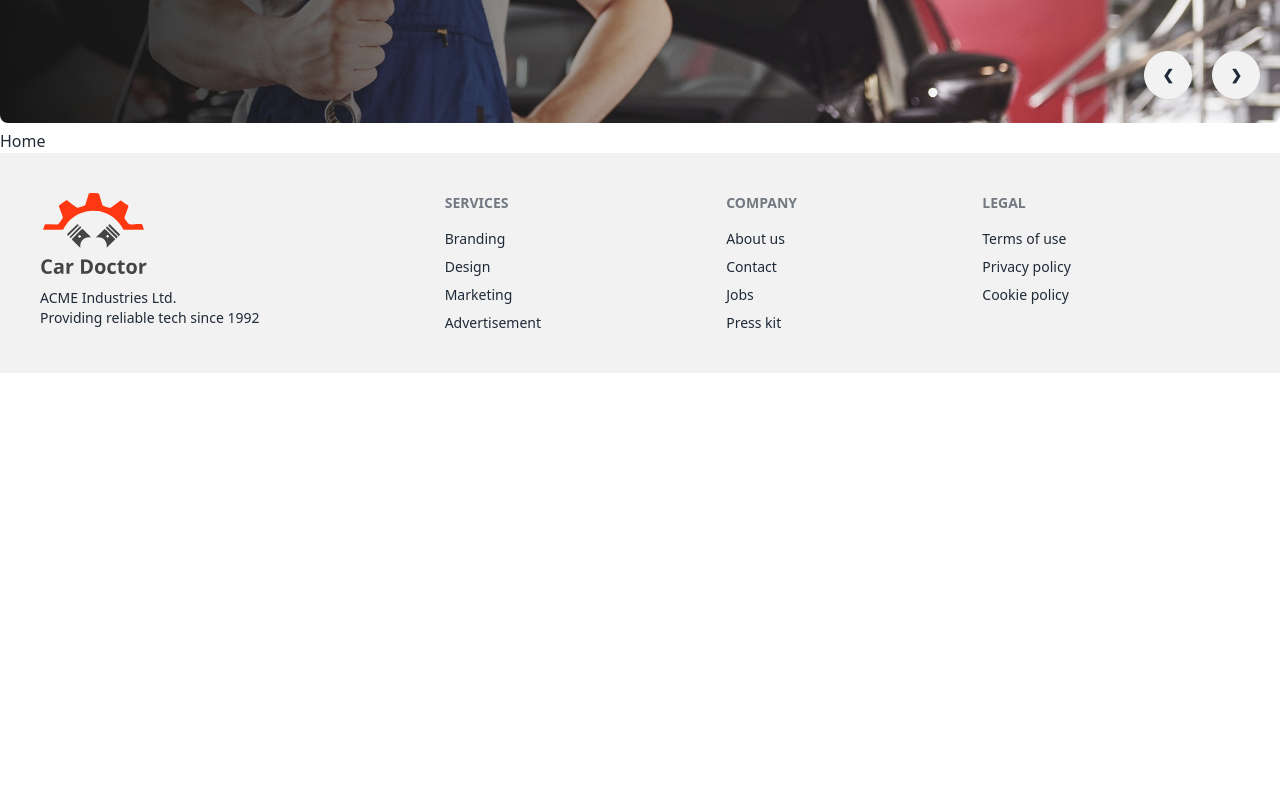
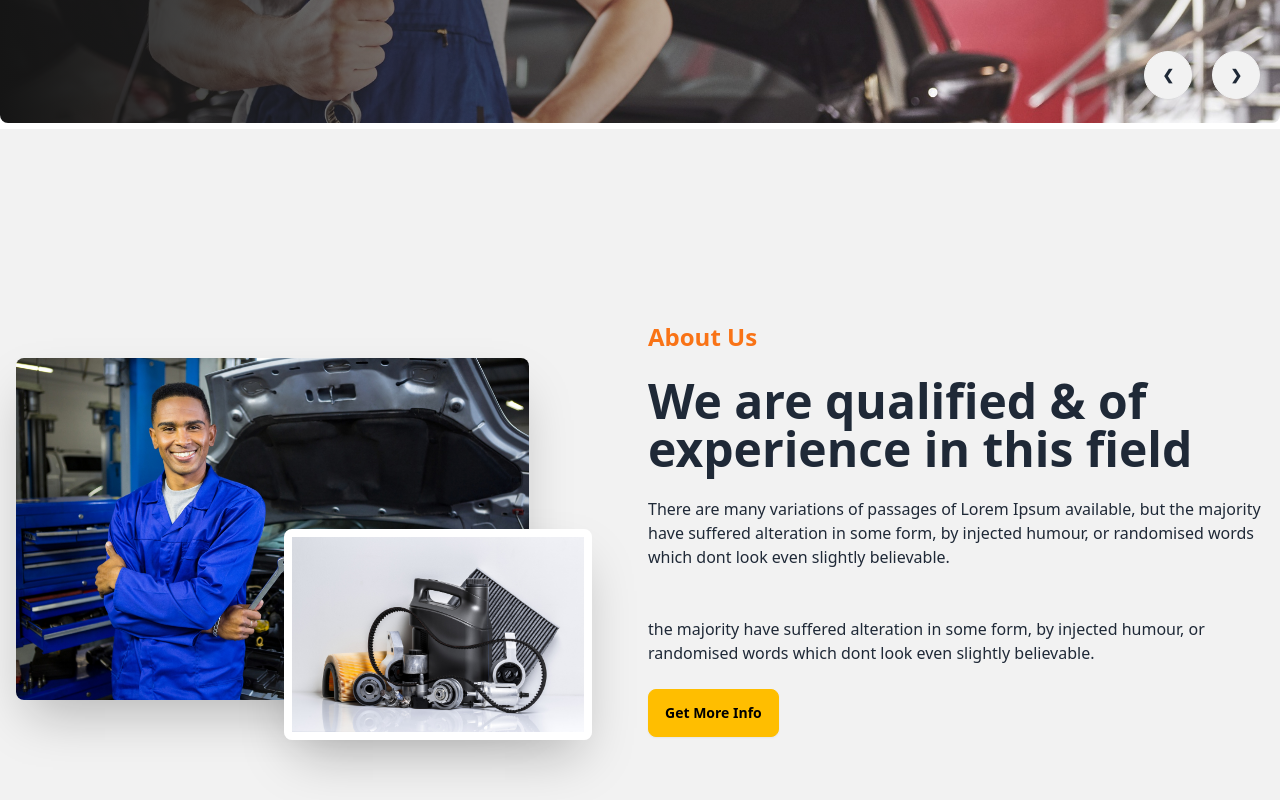
Before and after one commit to shahin-hossain-dev/car-doctor-client-jwt, a React (Vite) app: page / in a window 1280 px wide. Shown: the part 580-1380 px from the top of the page. Before the commit the page ends 953 px from the top, so only its background shows below. Built offline with nearby package versions, Linux system fonts and the light colour scheme.

Commit message:
58-5 Create About Section With Image Relative Position

```diff
--- /dev/null
+++ b/src/pages/Home/About/About.jsx
@@ -0,0 +1,37 @@
+import person from "../../../assets/images/about_us/person.jpg";
+import parts from "../../../assets/images/about_us/parts.jpg";
+const About = () => {
+  return (
+    <div className="hero min-h-screen bg-base-200">
+      <div className="hero-content  flex-col md:flex-row">
+        <div className="relative lg:w-1/2">
+          <img src={person} className=" w-5/6 rounded-lg shadow-2xl" />
+          <img
+            src={parts}
+            className="w-1/2  absolute -bottom-10 right-10 border-8 border-white rounded-lg shadow-2xl"
+          />
+        </div>
+        <div className="lg:w-1/2">
+          <p className="font-bold text-2xl mb-6 text-orange-500">About Us</p>
+          <h1 className="text-5xl font-bold">
+            We are qualified & of experience in this field
+          </h1>
+          <p className="py-6">
+            There are many variations of passages of Lorem Ipsum available, but
+            the majority have suffered alteration in some form, by injected
+            humour, or randomised words which dont look even slightly
+            believable.
+          </p>
+          <p className="py-6">
+            the majority have suffered alteration in some form, by injected
+            humour, or randomised words which dont look even slightly
+            believable.
+          </p>
+          <button className="btn btn-warning">Get More Info</button>
+        </div>
+      </div>
+    </div>
+  );
+};
+
+export default About;
--- a/src/pages/Home/Home/Home.jsx
+++ b/src/pages/Home/Home/Home.jsx
@@ -1,9 +1,11 @@
+import About from "../About/About";
 import Banner from "../Banner/Banner";
 
 const Home = () => {
   return (
     <div>
       <Banner />
+      <About />
       <h2>Home</h2>
     </div>
   );
```
